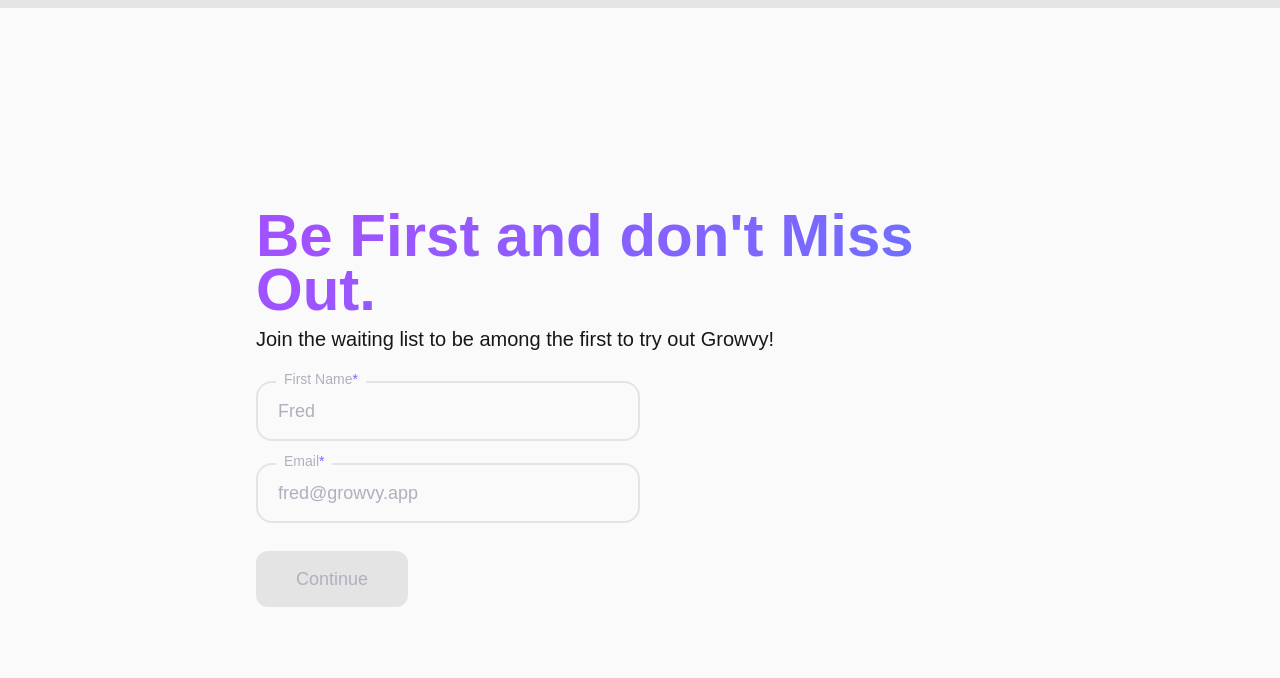
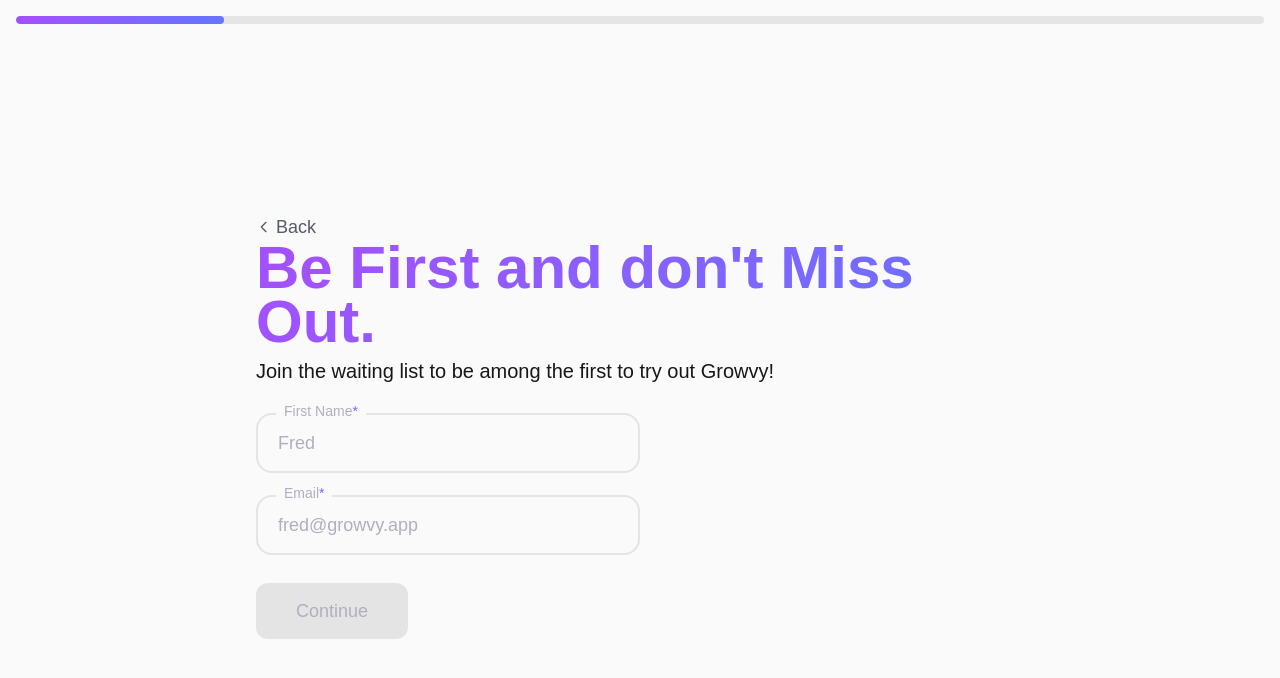
Before and after one commit to growvy-app/early-growvy, a Next.js app: page / in a window 1280 px wide. Shown: the top 678 px of the page. Built offline with nearby package versions, Linux system fonts and the light colour scheme; no server answers; a web font is replaced by a local one.

Commit message:
small changes needed

```diff
--- a/src/app/page.tsx
+++ b/src/app/page.tsx
@@ -29,6 +29,7 @@ export default function Home() {
     yesNoAnswer: null,
     multipleChoiceAnswers: ["", "", "", ""],
   });
+  const totalSteps = 6; // Adjust this based on your total number of steps
 
   useEffect(() => {
     const savedData = localStorage.getItem("formData");
@@ -114,7 +115,7 @@ export default function Home() {
   return (
     <>
       <div className="w-full">
-        <ProgressBar currentStep={currentStep} totalSteps={7} />
+        <ProgressBar currentStep={currentStep} totalSteps={totalSteps} />
       </div>
       <div className="flex-grow flex items-center h-svh justify-center p-8">
         <div className="w-full max-w-3xl">
--- a/src/components/InitialForm.tsx
+++ b/src/components/InitialForm.tsx
@@ -60,10 +60,23 @@ const InitialForm: React.FC<InitialFormProps> = ({ formData, updateFormData, onN
         />
       </div>
       <div className="flex space-x-4">
-        <Button type="submit" disabled={!isValidEmail(formData.email) || !isValidName(formData.name)}>
+        <Button
+          type="submit"
+          disabled={!isValidEmail(formData.email) || !isValidName(formData.name)}
+        >
           Continue
         </Button>
       </div>
+      <button
+        type="button"
+        className="absolute -top-14 left-0 text-lg font-sans text-neutral-700 flex items-center"
+        onClick={onBack}
+      >
+        <svg className="w-4 h-4 mr-1" fill="none" stroke="currentColor" viewBox="0 0 24 24" xmlns="http://www.w3.org/2000/svg">
+          <path strokeLinecap="round" strokeLinejoin="round" strokeWidth={2} d="M15 19l-7-7 7-7" />
+        </svg>
+        Back
+      </button>
     </form>
   );
 };
--- a/src/components/MultipleChoiceQuestion.tsx
+++ b/src/components/MultipleChoiceQuestion.tsx
@@ -67,9 +67,12 @@ const MultipleChoiceQuestion: React.FC<MultipleChoiceQuestionProps> = ({
       </div>
       <button
         type="button"
-        className="absolute -top-14 left-0 text-lg font-sans text-neutral-700"
+        className="absolute -top-14 left-0 text-lg font-sans text-neutral-700 flex items-center"
         onClick={onBack}
       >
+        <svg className="w-4 h-4 mr-1" fill="none" stroke="currentColor" viewBox="0 0 24 24" xmlns="http://www.w3.org/2000/svg">
+          <path strokeLinecap="round" strokeLinejoin="round" strokeWidth={2} d="M15 19l-7-7 7-7" />
+        </svg>
         Back
       </button>
     </form>
--- a/src/components/ProgressBar.tsx
+++ b/src/components/ProgressBar.tsx
@@ -6,14 +6,17 @@ interface ProgressBarProps {
 }
 
 const ProgressBar: React.FC<ProgressBarProps> = React.memo(({ currentStep, totalSteps }) => {
-  const progress = (currentStep / (totalSteps - 1)) * 100;
+  // Adjust the progress calculation to show initial progress
+  const progress = ((currentStep + 1) / totalSteps) * 100;
 
   return (
-    <div className="w-full h-2 bg-neutral-200">
-      <div
-        className="h-full bg-primary transition-all duration-300 ease-in-out"
-        style={{ width: `${progress}%` }}
-      ></div>
+    <div className="p-4">
+      <div className="w-full h-2 bg-neutral-200 rounded-full overflow-hidden">
+        <div
+          className="h-full bg-primary-gradient rounded-full transition-all duration-300 ease-in-out"
+          style={{ width: `${progress}%` }}
+        ></div>
+      </div>
     </div>
   );
 });
--- a/src/components/YesNoQuestion.tsx
+++ b/src/components/YesNoQuestion.tsx
@@ -33,7 +33,15 @@ const YesNoQuestion: React.FC<YesNoQuestionProps> = ({ updateFormData, onNext, o
           No
         </Button>
       </div>
-      <button className="absolute -top-14 left-0 text-lg font-sans" onClick={onBack}>Back</button>
+      <button
+        className="absolute -top-14 left-0 text-lg font-sans text-neutral-700 flex items-center"
+        onClick={onBack}
+      >
+        <svg className="w-4 h-4 mr-1" fill="none" stroke="currentColor" viewBox="0 0 24 24" xmlns="http://www.w3.org/2000/svg">
+          <path strokeLinecap="round" strokeLinejoin="round" strokeWidth={2} d="M15 19l-7-7 7-7" />
+        </svg>
+        Back
+      </button>
     </div>
   );
 };
```
